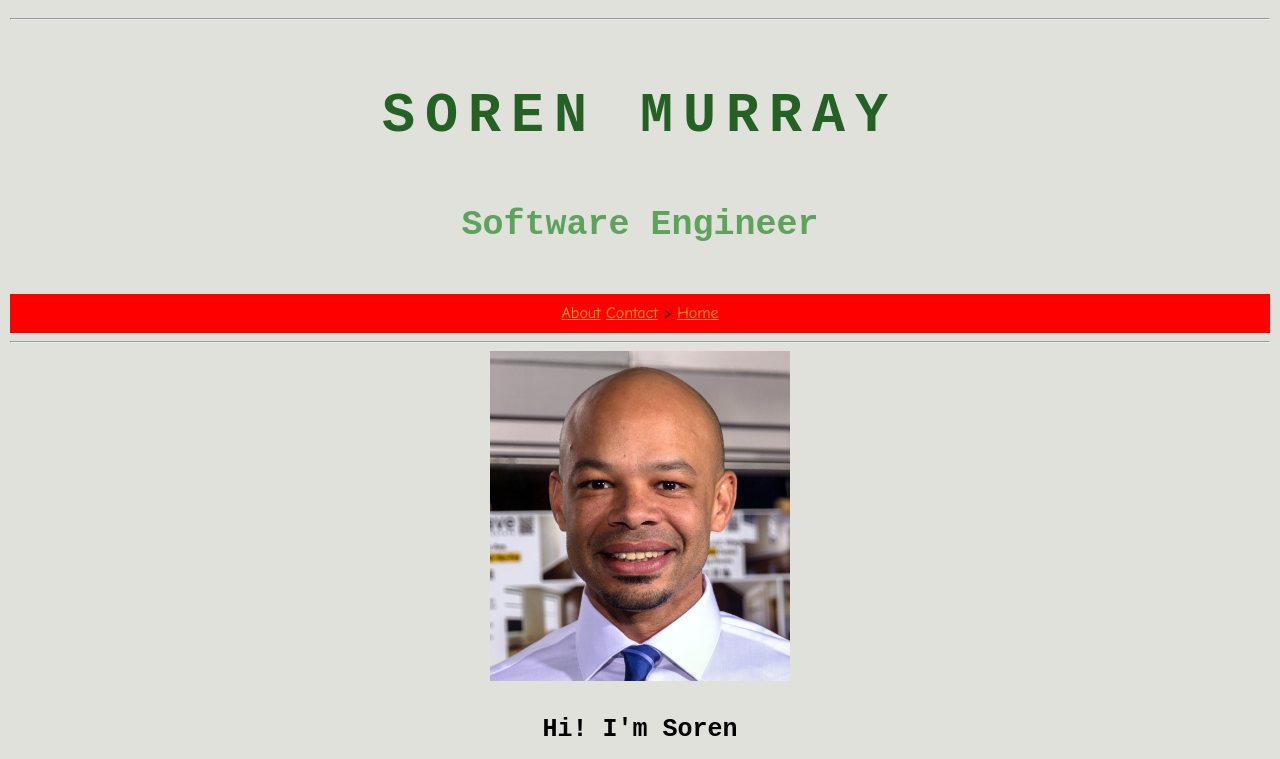
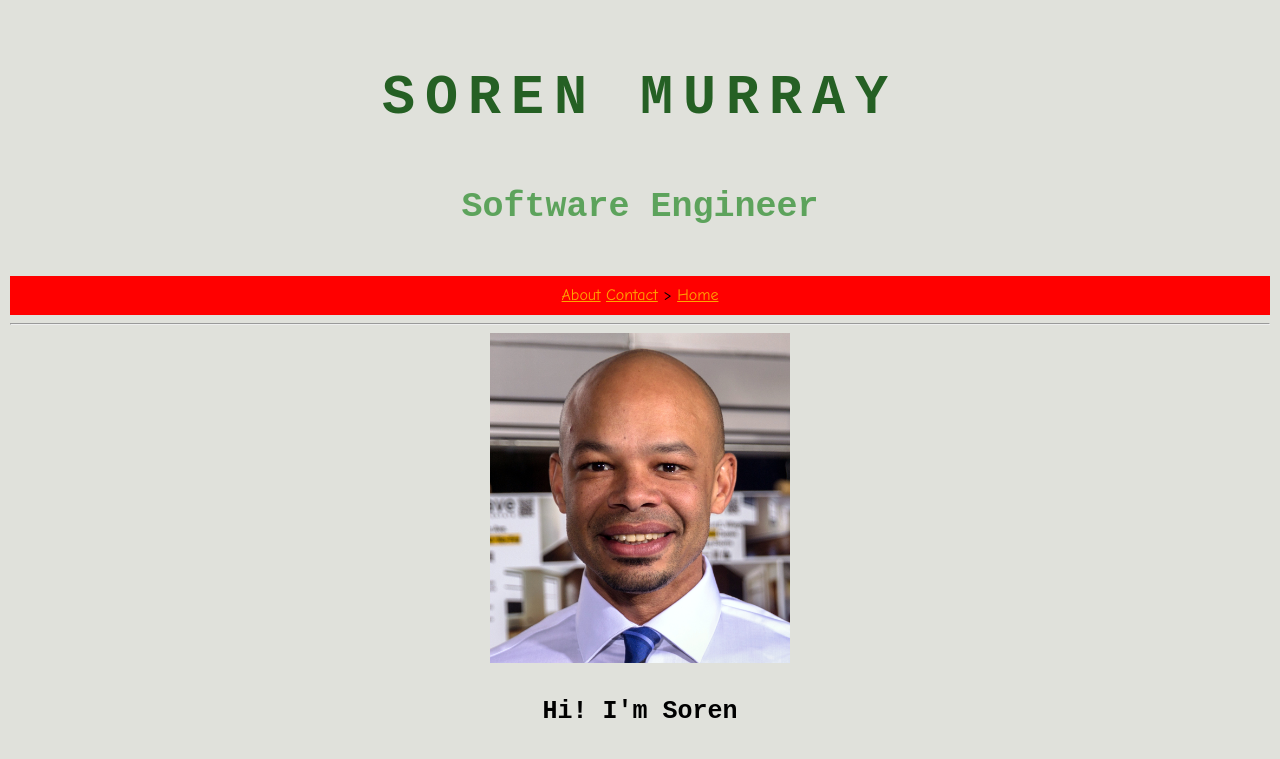
Before and after one commit to SorenSparks/firstWebsite, a plain HTML site: page index.html in a window 1280 px wide. Shown: the top 759 px of the page. Drawn offline with nearby package versions, Linux system fonts and the light colour scheme.

Commit message:
Add files via upload

```diff
--- a/index.html
+++ b/index.html
@@ -15,7 +15,7 @@
         </style>
     </head>
 
-      <hr>              <!-- header nav -->
+                    <!-- header nav -->
 
     <body>
       <div>
```
